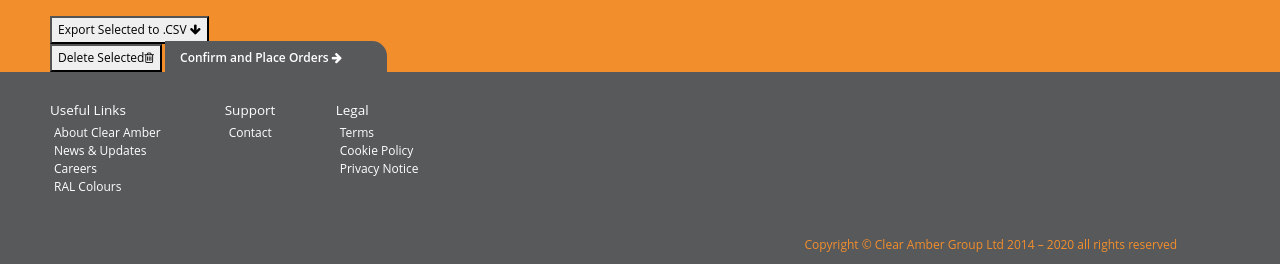
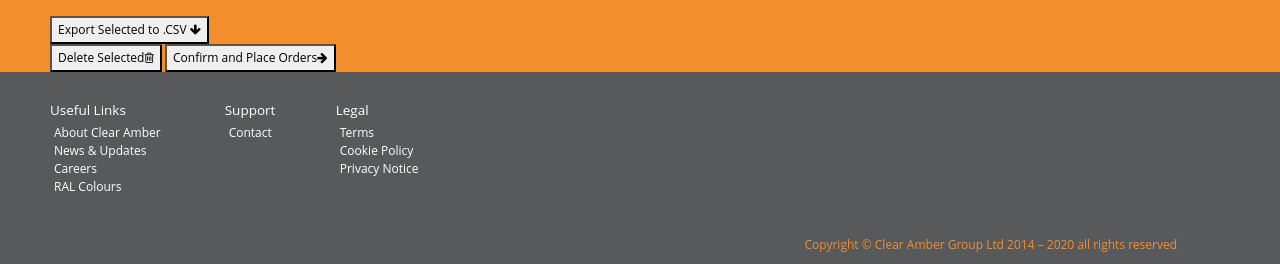
Before and after one commit to parth-vijay/django_assignment, a Django app: page /areakey/ in a window 1280 px wide. Shown: the part 709-973 px from the top of the page. Run offline with Django 3.2, Linux system fonts and the light colour scheme; the visitor is signed in with stand-in values (Sample User, id 1); data that the repository does not hold is empty; some libraries are stand-ins or nearby versions.

Commit message:
button create for place and order

```diff
--- a/home/templates/areakey.html
+++ b/home/templates/areakey.html
@@ -74,9 +74,10 @@
 				<div class="selectallbtn">
 					<button type="button" class="deleteselect">Delete Selected<i class="fa fa-trash-o"></i></button>
 					<a href="" class="hidebutton" style="display: none;"></a>
-					<a href="" class="button confirmbutton">Confirm and Place Orders
+					<!-- <a href="" class="button confirmbutton">Confirm and Place Orders
 						<i class="fa fa-arrow-right"></i>
-					</a>
+					</a> -->
+					<button type="button" class="confirmationorder">Confirm and Place Orders<i class="fa fa-arrow-right"></i></button>
 				</div>
 				<div class="clear"></div>
 
```
